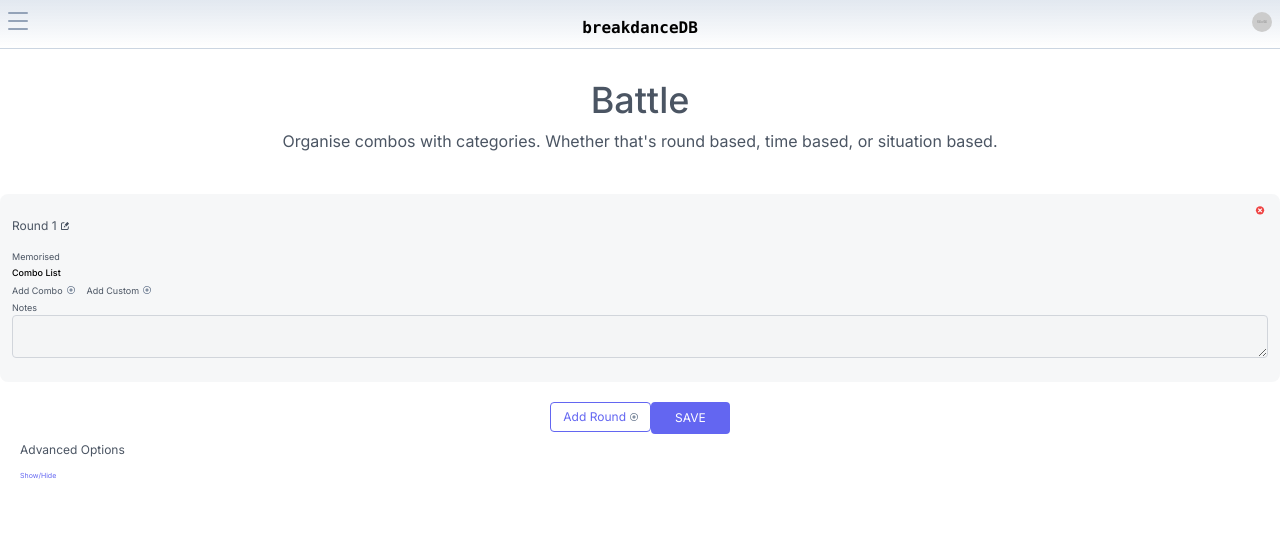
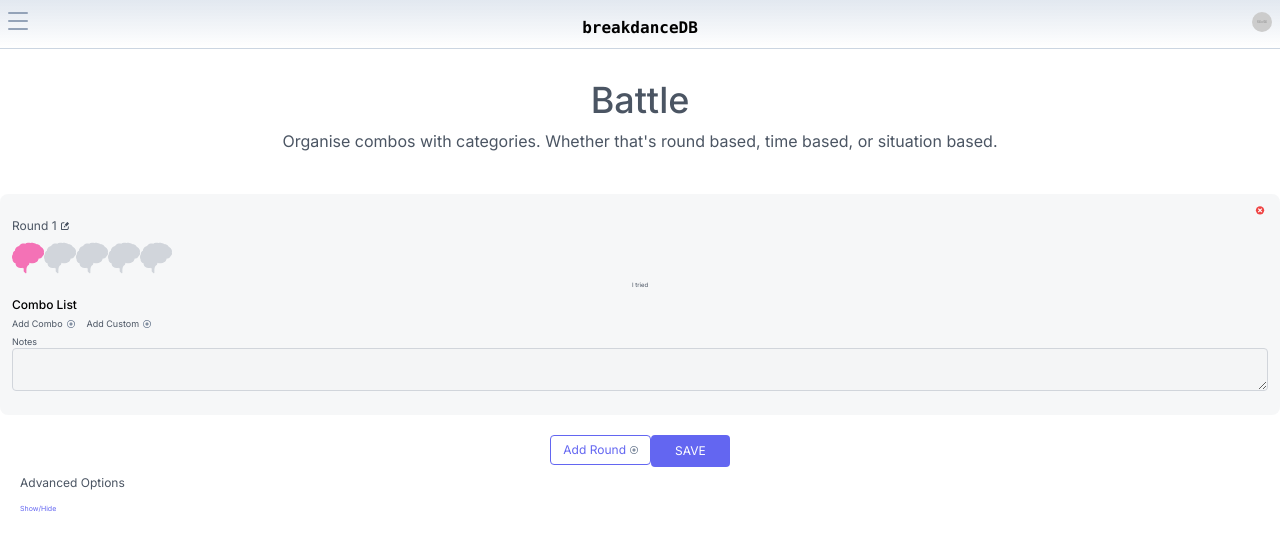
Before and after one commit to volaix/breakdancedb, a Next.js app: page /battle in a window 1280 px wide. Shown: the top 550 px of the page. Built offline with nearby package versions, Linux system fonts and the light colour scheme.

Commit message:
added rankings

```diff
--- a/src/app/battle/page.tsx
+++ b/src/app/battle/page.tsx
@@ -17,6 +17,14 @@ import { useZustandStore } from '../_utils/zustandLocalStorage'
 import RenderThunder from '../_components/RenderChilli'
 import { useRouter } from 'next/navigation'
 import { comboIdKey, extractComboIds } from '../_utils/lib'
+
+const battleRankings = new Map([
+  [1, 'I tried'],
+  [2, 'memorised sequence'],
+  [3, 'can do slow'],
+  [4, 'can do fast'],
+  [5, 'can dance while doing it'],
+])
 
 type Inputs = {
   tempText: string //displayName
@@ -192,12 +200,12 @@ export default function RenderBattlePage() {
                   }
                 </section>
                 {/* -------------- 5 brains ------------------ */}
-                <article>
+                <article className="w-auto text-center">
                   <section className="mt-2 flex flex-row-reverse justify-end">
                     {Array.from(Array(5)).map((_, brainIndex) => {
-                      const size = '8'
                       return (
-                        <>
+                        <article key={brainIndex}>
+                          <span className="relative inline-block">
                             <input
                               onChange={(e) => {
                                 setYourRounds((rounds) =>
@@ -210,27 +218,28 @@ export default function RenderBattlePage() {
                               }}
                               checked={brainIndex === 5 - comboRating}
                               type="radio"
-                            id={5 - brainIndex + ''}
-                            className={`peer -ms-${size} size-${size} cursor-pointer appearance-none border-0 bg-transparent text-transparent checked:bg-none focus:bg-none focus:ring-0 focus:ring-offset-0`}
+                              id={(5 - brainIndex).toString()}
+                              className={`peer absolute inset-0 h-full w-full cursor-pointer appearance-none border-0
+                bg-transparent text-transparent checked:bg-none focus:bg-none
+                focus:ring-0 focus:ring-offset-0`}
                             />
-                          <label
-                            className={` text-gray-300 peer-checked:text-pink-400`}
-                          >
+                            <label className="text-gray-300 peer-checked:text-pink-400">
                               <RenderBrainSvg
-                              className={`size-${size}`}
+                                className="size-8"
                                 fill="currentcolor"
                               />
                             </label>
-                        </>
+                          </span>
+                        </article>
                       )
                     })}
                   </section>
-                  <label className="-mt-2 text-[9px]">Memorised</label>
+                  <p className="text-4xs">{battleRankings.get(comboRating)}</p>
                 </article>
 
                 {/* ===================COMBO LIST=========================== */}
-                <article className="title-font mb-1 text-[9px] font-medium text-black dark:text-white">
-                  <h2>Combo List</h2>
+                <article className="title-font mb-1 mt-2 text-3xs font-medium text-black dark:text-white">
+                  <h2 className="text-xs">Combo List</h2>
 
                   {comboList &&
                     comboList.length > 0 &&
--- a/src/app/combos/make/page.tsx
+++ b/src/app/combos/make/page.tsx
@@ -25,6 +25,14 @@ import {
   makeTransitionId,
 } from '../../_utils/lsMakers'
 import { useZustandStore } from '../../_utils/zustandLocalStorage'
+
+const confidenceRanking = new Map<number, string>([
+  [1, 'I tried'],
+  [2, 'Feels like 1 move'],
+  [3, 'Super confident'],
+  [4, 'Has character'],
+  [5, 'Complete Freedom'],
+])
 
 const idMap: Record<
   SelectedComboSeq[keyof SelectedComboSeq]['type'],
@@ -599,6 +607,7 @@ const RenderMakeCombo = () => {
                 )
               })}
             </section>
+            <p className="text-4xs">{confidenceRanking.get(rating)}</p>
           </article>
           {/* --------------------notes----------------------- */}
           <section className="mt-5">
--- a/src/app/learnflows/page.tsx
+++ b/src/app/learnflows/page.tsx
@@ -39,6 +39,14 @@ const categories: Category[] = [
   lsBlowups,
   lsMisc,
 ]
+
+const likeRanking = new Map<number, string>([
+  [5, 'Super Cool!'],
+  [4, 'what i want to be'],
+  [3, 'ok but not for me'],
+  [2, 'this sucks'],
+  [1, 'I tried'],
+])
 
 //------------------------local utils------------------------------
 const pickRandomString = (items: string[]): string => {
@@ -450,7 +458,7 @@ export default function RenderFlows() {
               )
             })}
           </div>
-          <p className="text-[7px]">4. this sucks</p>
+          <p className="text-4xs">{likeRanking.get(ratingVal)}</p>
         </section>
         {/* ---------------------------------Notes----------------------------------- */}
         <h2>Notes</h2>
```
Lines whose indentation alone changed are shown as unchanged.
